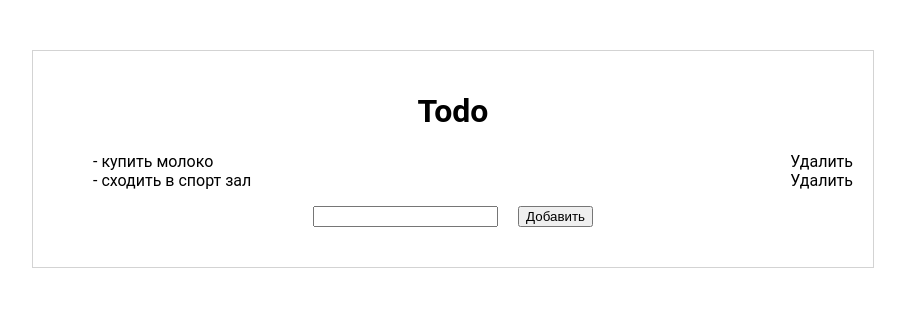
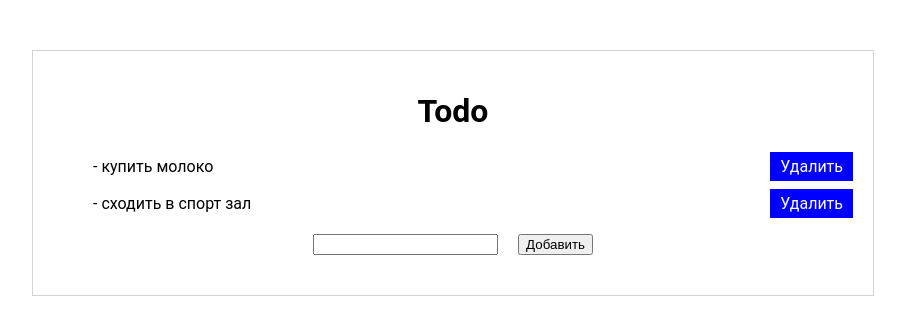
Before and after one commit to DmBorozdin/todo-hakaton, a React (Create React App) app: page / in a window 1280 px wide. Shown: the top 334 px of the page, without its empty margins (187-1092 px from the left). Built offline with nearby package versions, Linux system fonts and the light colour scheme.

Commit message:
Новые элементы

```diff
--- a/src/App.js
+++ b/src/App.js
@@ -1,10 +1,20 @@
 import './App.scss';
+import { useState } from 'react';
 
 function App() {
-  const data = [
+  const dataMock = [
     {title: 'купить молоко', id: 1},
     {title: 'сходить в спорт зал', id: 2}
   ]
+  const [data, setData] = useState(dataMock);
+  const [inputValue, setInputValue] = useState('')
+
+  const handleAddClick = () => {
+    setData({
+      title: ""
+    })
+  }
+
   return (
     <div className="todo">
       <header className="todo-header">
@@ -19,7 +29,7 @@ function App() {
         </ul>
         <div className='add-wrap'>
           <input className='input'></input>
-          <button type='submit'>Добавить</button>
+          <button type='submit' onClick={handleAddClick}>Добавить</button>
         </div>
       </header>
     </div>
--- a/src/App.scss
+++ b/src/App.scss
@@ -9,6 +9,9 @@
 
 .del-elem {
     cursor: pointer;
+    padding: 5px 10px;
+    background-color: blue;
+    color: white;
 }
 
 .todo {
@@ -21,6 +24,8 @@
 .todo-element {
     display: flex;
     justify-content: space-between;
+    align-items: center;
+    margin-bottom: 8px;
 }
 
 .title {
```
